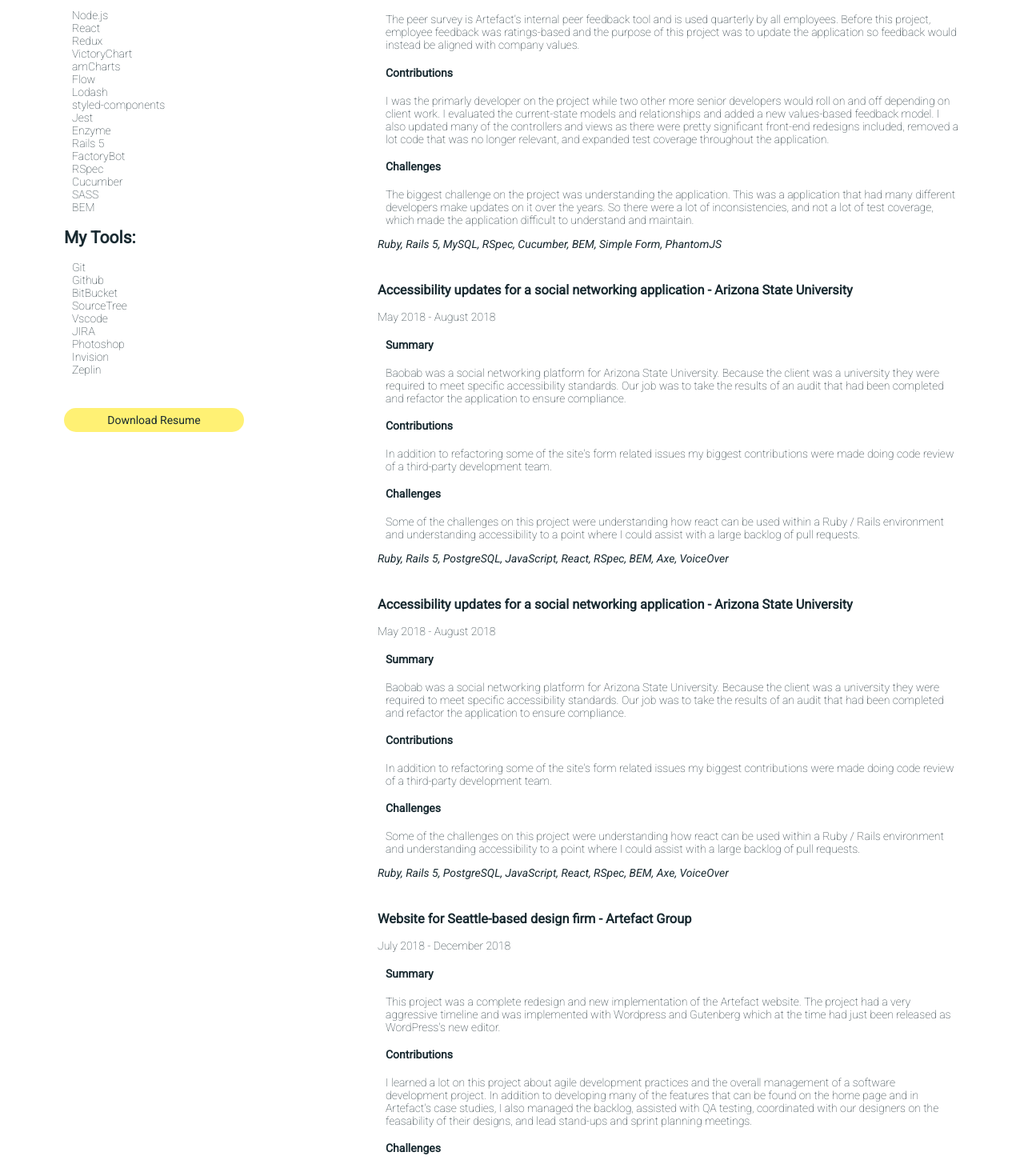
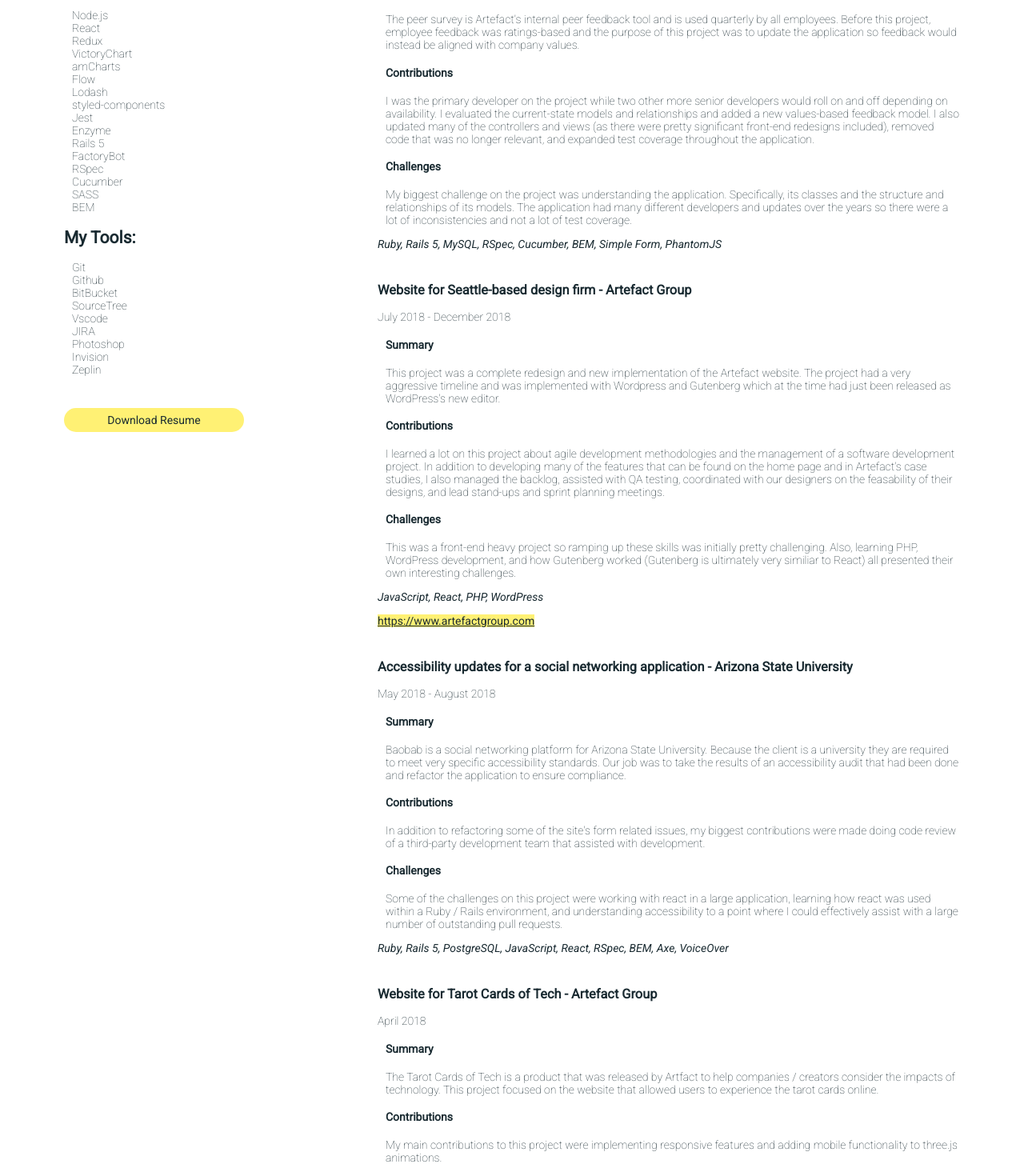
Before and after one commit to rmcook/portfolio, a React (Vite) app: page / in a window 1280 px wide. Shown: the part 1530-2990 px from the top of the page at 80% size. Built offline with nearby package versions, Linux system fonts and the light colour scheme.

Commit message:
Update resume and project pages

```diff
--- a/src/components/Resume.js
+++ b/src/components/Resume.js
@@ -68,9 +68,8 @@
           <h2>Projects:</h2>
             <UsaFacts />
             <PeerSurvey />
+            <ArtefactWebsite />
             <AsuAccessibility />
-            <AsuAccessibility />
-            <ArtefactWebsite />
             <TarotCardsOfTech />
         </div>
       </div>
--- a/src/components/projects/artefact-website.js
+++ b/src/components/projects/artefact-website.js
@@ -11,15 +11,15 @@
         The project had a very aggressive timeline and was implemented with Wordpress and Gutenberg
         which at the time had just been released as WordPress's new editor.
       `}
-      contributions={`I learned a lot on this project about agile development practices and the overall
+      contributions={`I learned a lot on this project about agile development methodologies and the
         management of a software development project. In addition to developing many of the features
-        that can be found on the home page and in Artefact's case
-        studies, I also managed the backlog, assisted with QA testing, coordinated with our designers
-        on the feasability of their designs, and lead stand-ups and sprint planning meetings.
+        that can be found on the home page and in Artefact's case studies, I also managed the backlog,
+        assisted with QA testing, coordinated with our designers on the feasability of their designs,
+        and lead stand-ups and sprint planning meetings.
       `}
-      challenges={`This was a front-end heavy project so ramping up to where I needed to
-        be was challenging. Also, learning PHP, WordPress development, and how Gutenberg worked (Gutenberg
-        is similiar to React) all presented their own interesting challenges.
+      challenges={`This was a front-end heavy project so ramping up these skills was initially pretty
+        challenging. Also, learning PHP, WordPress development, and how Gutenberg worked (Gutenberg
+        is ultimately very similiar to React) all presented their own interesting challenges.
       `}
       tools={'JavaScript, React, PHP, WordPress'}
       link={'https://www.artefactgroup.com'}
--- a/src/components/projects/asu-acessibility.js
+++ b/src/components/projects/asu-acessibility.js
@@ -7,16 +7,19 @@
       id={'03'}
       name={'Accessibility updates for a social networking application - Arizona State University'}
       duration={'May 2018 - August 2018'}
-      summary={`Baobab was a social networking platform for Arizona State University. Because the client
-        was a university they were required to meet specific accessibility standards. Our job was to take
-        the results of an audit that had been completed and refactor the application to ensure compliance.
+      summary={`Baobab is a social networking platform for Arizona State University. Because the client
+        is a university they are required to meet very specific accessibility standards. Our job was to
+        take the results of an accessibility audit that had been done and refactor the application to
+        ensure compliance.
       `}
-      contributions={`In addition to refactoring some of the site's form related issues my biggest
-        contributions were made doing code review of a third-party development team.
+      contributions={`In addition to refactoring some of the site's form related issues, my biggest
+        contributions were made doing code review of a third-party development team that assisted with
+        development.
       `}
-      challenges={`Some of the challenges on this project were understanding how react can be used within a
-        Ruby / Rails environment and understanding accessibility to a point where I could assist with a large
-        backlog of pull requests.
+      challenges={`Some of the challenges on this project were working with react in a large application,
+        learning how react was used within a Ruby / Rails environment, and understanding
+        accessibility to a point where I could effectively assist with a large number of outstanding
+        pull requests.
       `}
       tools={'Ruby, Rails 5, PostgreSQL, JavaScript, React, RSpec, BEM, Axe, VoiceOver'}
     />
--- a/src/components/projects/peer-survey.js
+++ b/src/components/projects/peer-survey.js
@@ -11,15 +11,15 @@
         by all employees. Before this project, employee feedback was ratings-based and the purpose
         of this project was to update the application so feedback would instead be aligned with company values.
       `}
-      contributions={`I was the primarly developer on the project while two other more senior developers would roll
-        on and off depending on client work. I evaluated the current-state models and relationships and added
-        a new values-based feedback model. I also updated many of the controllers and views as there were pretty
-        significant front-end redesigns included, removed a lot code that was no longer relevant, and expanded test
+      contributions={`I was the primary developer on the project while two other more senior developers would roll
+        on and off depending on availability. I evaluated the current-state models and relationships and added
+        a new values-based feedback model. I also updated many of the controllers and views (as there were pretty
+        significant front-end redesigns included), removed code that was no longer relevant, and expanded test
         coverage throughout the application.
       `}
-      challenges={`The biggest challenge on the project was understanding the application. This was a application
-        that had many different developers make updates on it over the years. So there were a lot of inconsistencies,
-        and not a lot of test coverage, which made the application difficult to understand and maintain.
+      challenges={`My biggest challenge on the project was understanding the application. Specifically, its classes
+        and the structure and relationships of its models. The application had many different developers and updates
+        over the years so there were a lot of inconsistencies and not a lot of test coverage.
       `}
       tools={'Ruby, Rails 5, MySQL, RSpec, Cucumber, BEM, Simple Form, PhantomJS'}
     />
--- a/src/components/projects/tarot-cards-of-tech.js
+++ b/src/components/projects/tarot-cards-of-tech.js
@@ -11,11 +11,12 @@
         consider the impacts of technology. This project focused on the website that allowed users to experience
         the tarot cards online.
       `}
-      contributions={`My main contributions to this project were implementing responsive features to the site
-        and adding mobile functionality to the three.js animations.
+      contributions={`My main contributions to this project were implementing responsive features and adding mobile
+        functionality to three.js animations.
       `}
-      challenges={`The biggest challenge on this project was learning three.js so I could expanding the site's
-        existing animations to work on mobile devices.
+      challenges={`The biggest challenge on the project was learning three.js as I had never worked with any kind
+        of animation library before. It ended up being a fun little project and I'm thankful for the
+        opportunity I had to do something I'd never done before and to learn something new.
       `}
       tools={'JavaScript, three.js, HTML / CSS'}
       link={'http://tarotcardsoftech.artefactgroup.com/'}
--- a/src/components/projects/usafacts.js
+++ b/src/components/projects/usafacts.js
@@ -18,9 +18,9 @@
       client progress reporting meetings.
       `}
       challenges={`This was my first time using react in a large, live application that had thousands of daily users. The
-      biggest challenges on the project were ramping up on a large code base, learning es6, having to learn many new framworks
-      and libraries, understanding the patterns that were used throughout the application (like higher-order
-      components), and best practices for accessing and manipulating large amounts of data.
+      biggest challenges on the project were ramping up on a large code base, learning ES6, learning many new framworks
+      and libraries, understanding the patterns that were used throughout the application, as well as best practices for
+      accessing and manipulating large amounts of data.
       `}
       tools={'Node.js, JavaScript ES6, React, Redux, Jest, Enzyme, Flow, Lodash'}
       link={'https://www.usafacts.org'}
```
